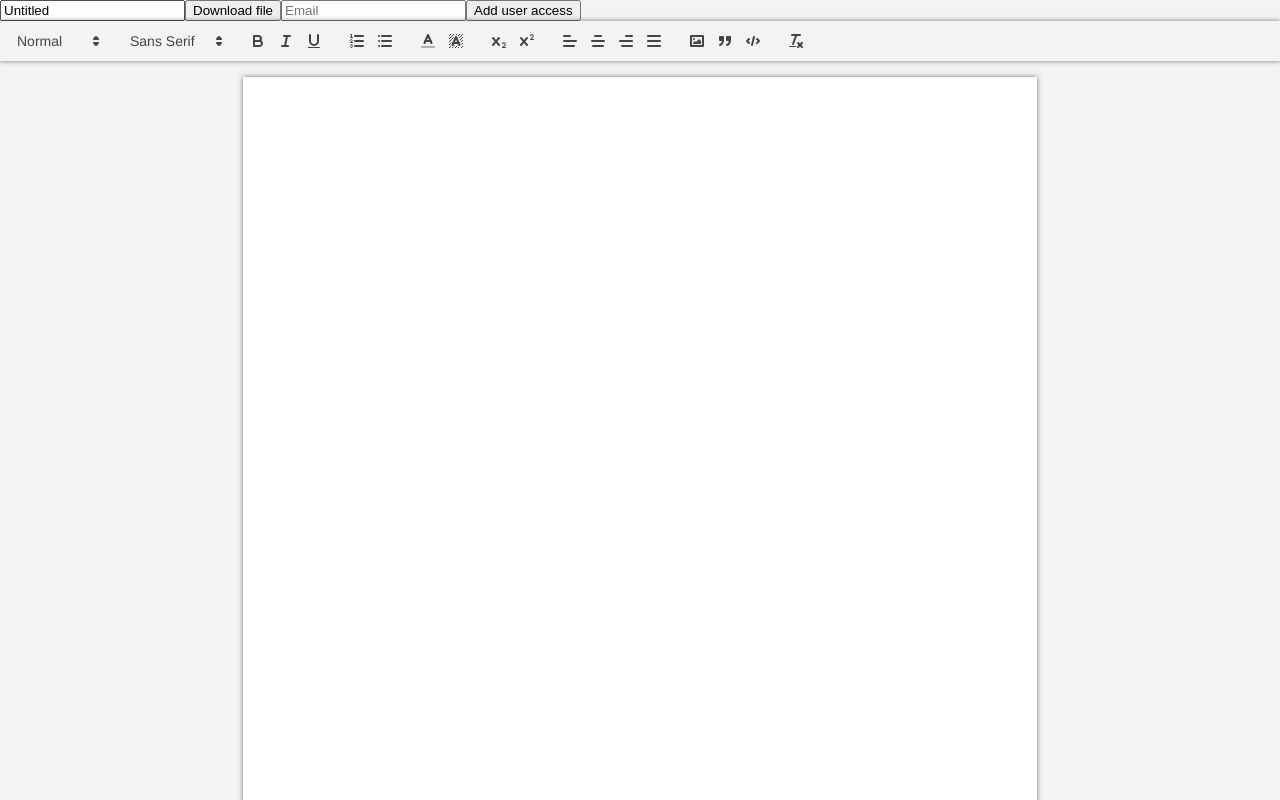
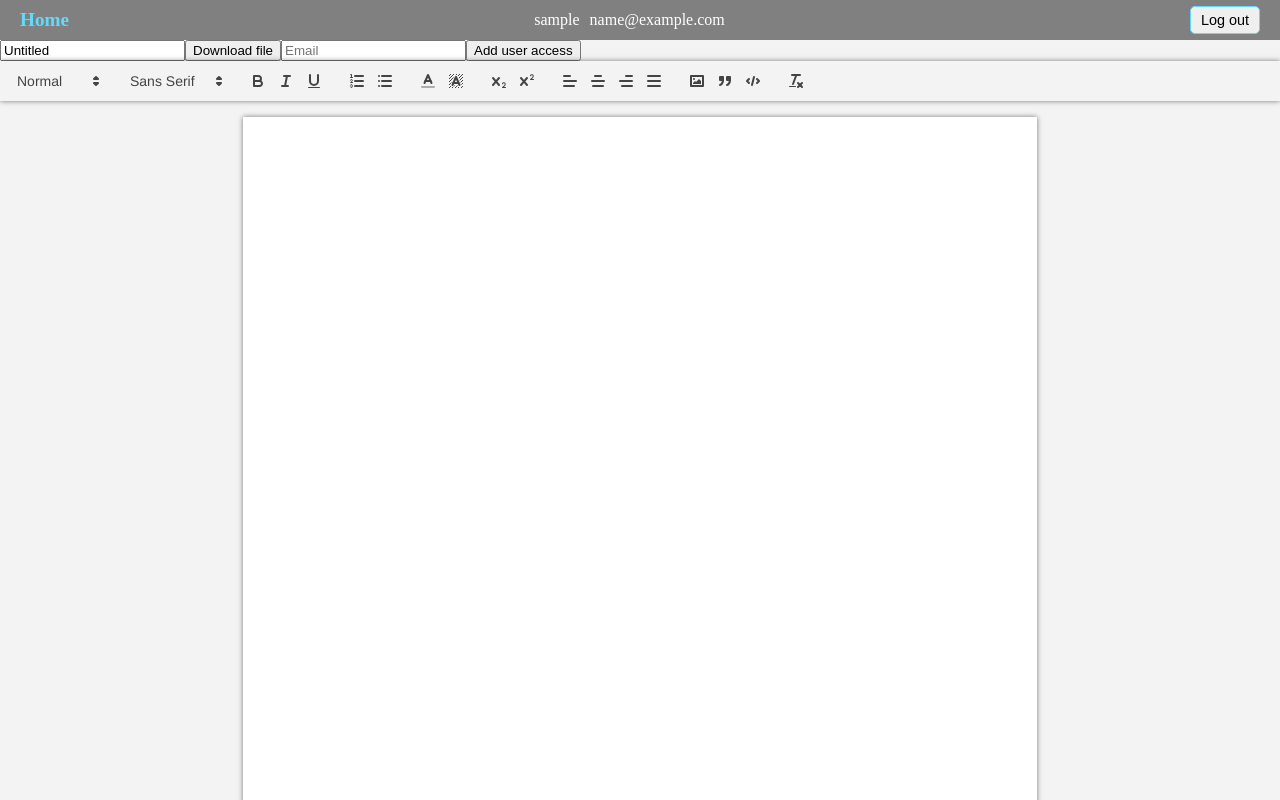
Before and after one commit to sherman0611/live-text-editor-app, a React (Create React App) app in the folder client/: page /documents/1 in a window 1280 px wide. Shown: the top 800 px of the page. Built offline with nearby package versions, Linux system fonts and the light colour scheme; no server answers; sample sign-in values are in the browser's storage.

Commit message:
improved homepage stability

```diff
--- a/client/package.json
+++ b/client/package.json
@@ -14,6 +14,7 @@
     "react-dom": "^18.3.1",
     "react-router-dom": "^6.27.0",
     "react-scripts": "5.0.1",
+    "react-spinners": "^0.14.1",
     "socket.io-client": "^4.8.0",
     "web-vitals": "^2.1.4"
   },
--- a/client/src/components/Home.js
+++ b/client/src/components/Home.js
@@ -3,30 +3,41 @@ import { useNavigate, Link } from 'react-router-dom';
 import axios from 'axios';
 import { UserContext } from '../UserContext';
 import { useAuth } from '../hooks/UseAuth';
+import TopBar from './TopBar';
+import ClipLoader from 'react-spinners/ClipLoader';
 
 function Home() {
     const navigate = useNavigate();
     const [documents, setDocuments] = useState([])
+    const [loading, setLoading] = useState(true);
+    const [error, setError] = useState(null);
     const { user } = useContext(UserContext);
-    const { checkSession, logout } = useAuth();
+    const { checkSession } = useAuth();
 
     useEffect(() => {
-        checkSession();
+        checkSession()
     }, [checkSession]);
 
     useEffect(() => {
-        if (!user?.email) return
+        if (!user) {
+            setLoading(false)
+            return
+        }
 
         axios.post('http://localhost:3001/get-documents', { email: user.email })
             .then(res => {
-                setDocuments(res.data);
+                setDocuments(res.data)
+                setError(null);
             }).catch(err => {
-                console.log(err);
+                console.log(err)
+                setError('Failed to retrieve documents');
+            }).finally(() => {
+                setLoading(false)
             });
     }, [user?.email]);
 
     const createNewDoc = async () => {
-        if (!user?.email) return;
+        if (!user) return;
 
         axios.post('http://localhost:3001/create-new-document', { email: user.email })
             .then(res => {
@@ -38,7 +49,7 @@ function Home() {
     };
 
     const deleteDoc = (id) => {
-        if (!user?.email) return;
+        if (!user) return;
 
         axios.post('http://localhost:3001/delete-document', { id, email: user.email })
             .then(() => {
@@ -48,14 +59,26 @@ function Home() {
                 console.log("Error deleting document:", err);
                 alert("Error deleting document");
             });
-
     }
 
     return (
         <div>
-            <div>{user?.username}</div>
-            <div>{user?.email}</div>
+            <TopBar/>
+            <div className='main-container'>
                 <h1>Home</h1>
+
+                {loading && (
+                    <div className="loading-screen">
+                        <p>Loading documents...</p>
+                        <ClipLoader color="#00BFFF" size={50} />
+                    </div>
+                )}
+
+                {!loading && error && (
+                    <p className="error-message">{error}</p>
+                )}
+
+                {!loading && !error && (
                     <ul>
                         {documents.length > 0 ? (
                             documents.map((doc) => (
@@ -70,8 +93,10 @@ function Home() {
                             <p>No files</p>
                         )}
                     </ul>
+                )}
+
                 <button onClick={createNewDoc}>Create new document</button>
-            <button onClick={logout}>Log out</button>
+            </div>
         </div>
     );
 }
--- a/client/src/components/TextEditor.js
+++ b/client/src/components/TextEditor.js
@@ -8,6 +8,7 @@ import * as quillToWord from 'quill-to-word';
 import axios from 'axios';
 import { UserContext } from '../UserContext';
 import { useAuth } from '../hooks/UseAuth';
+import TopBar from './TopBar';
 
 const SAVE_INTERVAL = 2000
 const SAVE_FILENAME_TIMEOUT = 1000
@@ -189,6 +190,9 @@ function TextEditor() {
     }, [])
 
     return (
+        <div>
+            <TopBar/>
+            <div className='main-container'>
                 <div className="container">
                     <input type="text" id="filename" name="filename" value={filename} maxLength="20" onChange={handleFilenameChange} />
                     <button onClick={downloadFile}>Download file</button>
@@ -196,6 +200,8 @@ function TextEditor() {
                     <button onClick={addUserAccess}>Add user access</button>
                     <div ref={wrapperRef}></div>
                 </div>
+            </div>
+        </div>
     )
 }
 
--- /dev/null
+++ b/client/src/components/TopBar.js
@@ -0,0 +1,33 @@
+import React, { useContext } from 'react';
+import { Link } from 'react-router-dom';
+import { UserContext } from '../UserContext';
+import { useAuth } from '../hooks/UseAuth';
+import '../styles.css';
+
+const TopBar = () => {
+    const { user } = useContext(UserContext);
+    const { logout } = useAuth();
+
+    return (
+        <header className="top-bar">
+            <nav className='top-bar__nav'>
+                <div className="top-bar__logo">
+                    <Link to="/home">Home</Link>
+                </div>
+
+                <div className="top-bar__user-info">
+                    {user && (
+                        <>
+                            <span>{user.username}</span>
+                            <span>{user.email}</span>
+                        </>
+                    )}
+                </div>
+
+                <button className="top-bar__logout" onClick={logout}>Log out</button>
+            </nav>
+        </header>
+    );
+};
+
+export default TopBar;
--- a/client/src/index.js
+++ b/client/src/index.js
@@ -8,7 +8,7 @@ const root = ReactDOM.createRoot(document.getElementById('root'));
 root.render(
   <React.StrictMode>
     <UserProvider>
-      <App />
+      <App/>
     </UserProvider>
   </React.StrictMode>
 );
--- a/client/src/styles.css
+++ b/client/src/styles.css
@@ -1,5 +1,58 @@
+/* Top Bar */
+
+.top-bar {
+    position: fixed;
+    top: 0;
+    left: 0;
+    right: 0;
+    height: 40px;
+    background-color: gray;
+    z-index: 1000;
+    display: flex;
+    align-items: center;
+    padding: 0 20px;
+    color: white;
+}
+
+.top-bar__nav {
+    display: flex;
+    width: 100%;
+    justify-content: space-between;
+    align-items: center;
+}
+
+.top-bar__logo a {
+    text-decoration: none;
+    color: #61dafb;
+    font-size: 1.2rem;
+    font-weight: bold;
+}
+
+.top-bar__user-info {
+    display: flex;
+    gap: 10px;
+    align-items: center;
+}
+
+.top-bar__logout {
+    border: 1px solid #61dafb;
+    padding: 5px 10px;
+    border-radius: 5px;
+    cursor: pointer;
+    font-size: 0.9rem;
+}
+
+.top-bar__logout:hover {
+    background-color: #61dafb;
+    color: #282c34;
+}
+
 *, *::before, *::after {
     box-sizing: border-box;
+}
+
+.main-container {
+    padding-top: 40px;
 }
 
 body {
```
Also changed, not shown: 1 other file (tests, documents, lock files or other folders). Lines whose indentation alone changed are shown as unchanged.
